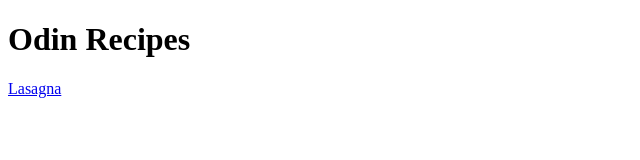
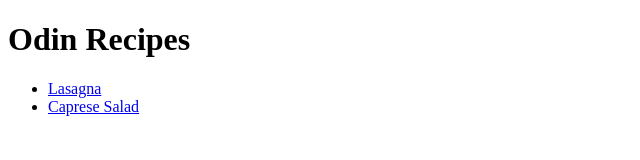
Before and after one commit to HeidiBrooke/odin-recipes, a plain HTML site: page index.html in a window 1280 px wide. Shown: the whole page, without its empty margins (0-640 px from the left). Drawn offline with Linux system fonts and the light colour scheme.

Commit message:
Adds Caprese Link to Recipe Menu

```diff
--- a/index.html
+++ b/index.html
@@ -9,6 +9,11 @@
 
 <body>
     <h1>Odin Recipes</h1>
-    <a href="recipes/lasagna.html">Lasagna</a>
+    <ul>
+        <li><a href="recipes/lasagna.html">Lasagna</a></li>
+        <li><a href="recipes/caprese salad.html">Caprese Salad</a></li>
+    </ul>
+
+
 </body>
 </html>
```
